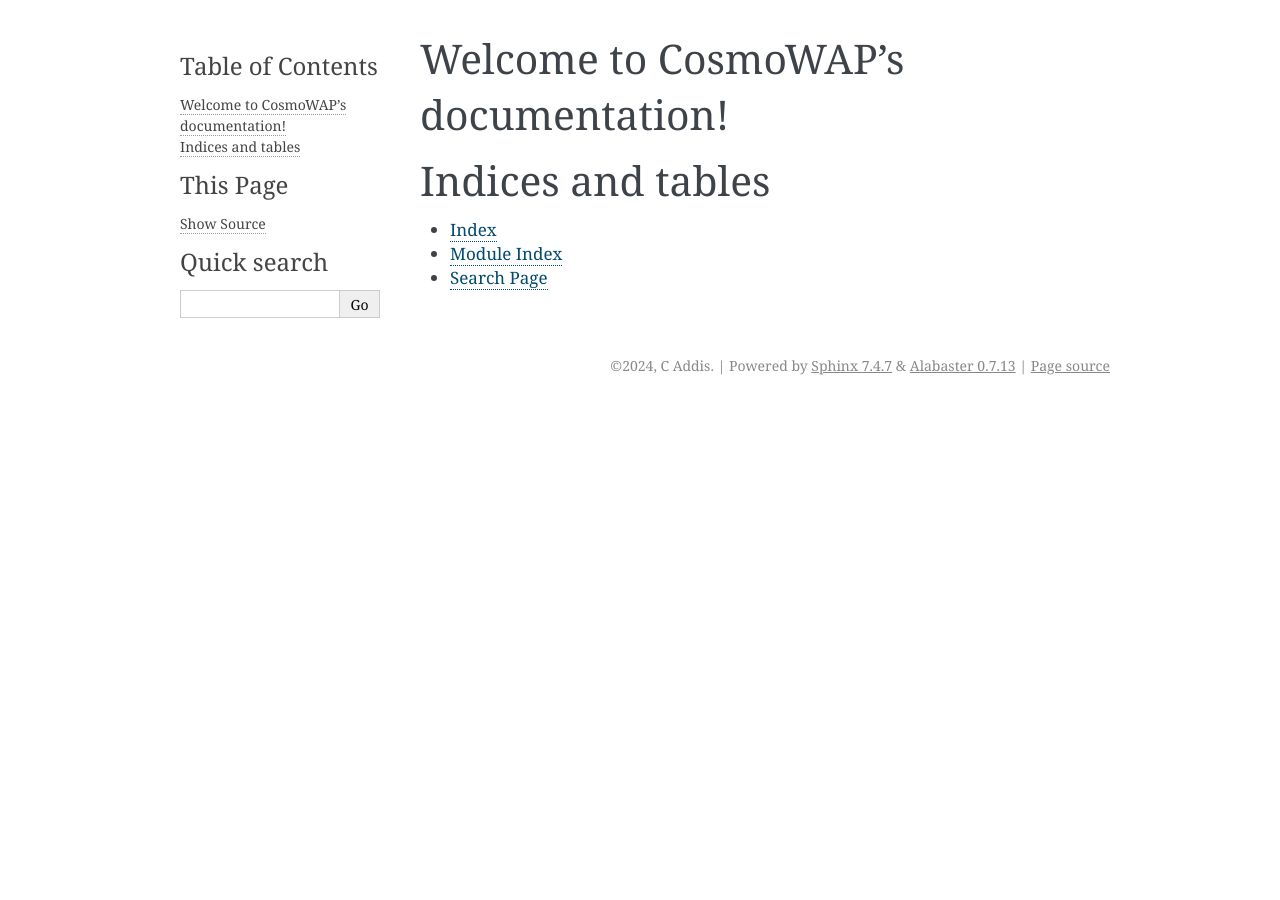
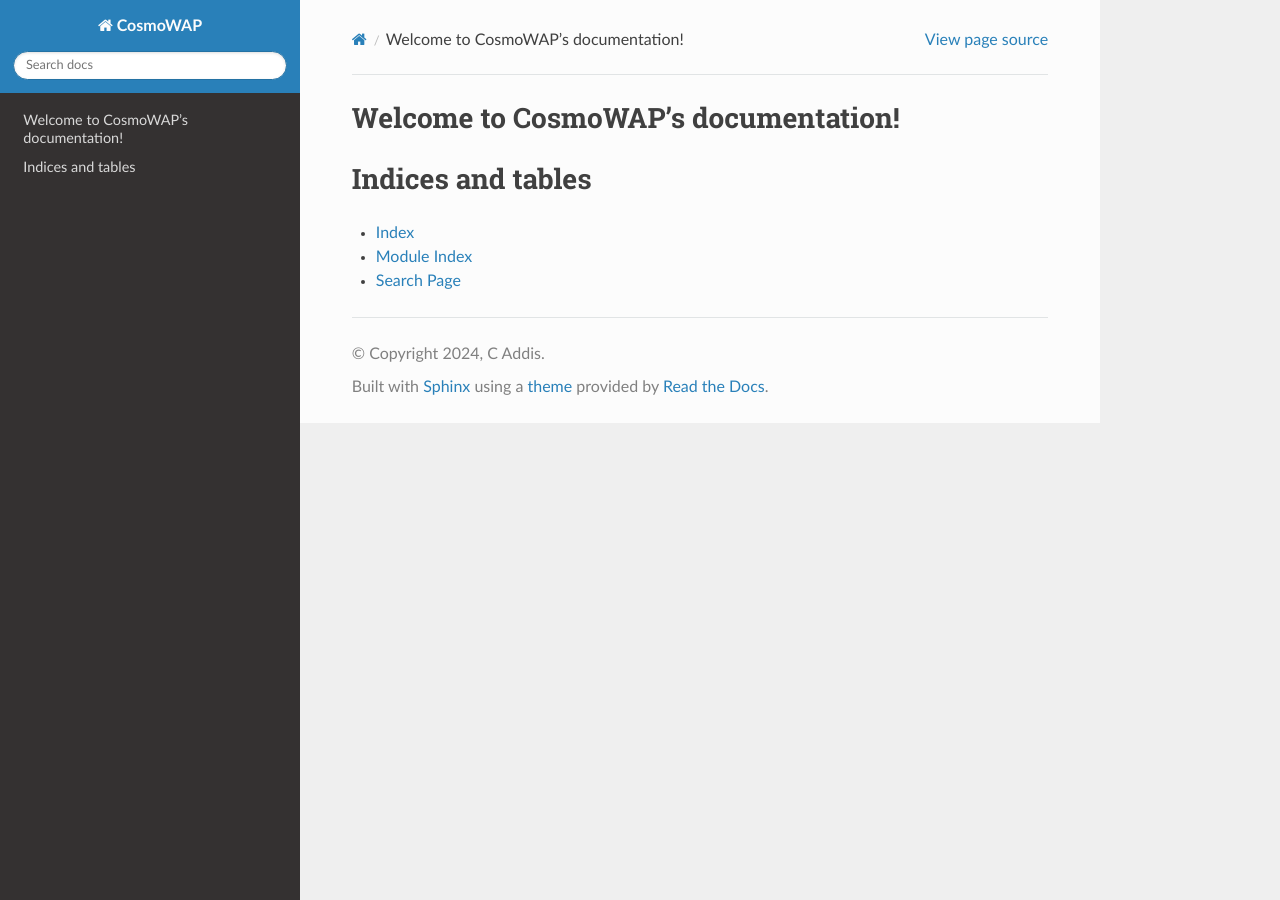
Before and after one commit to craddis1/CosmoWAP, a Sphinx documentation site: the page built from docs/source/index.rst, in a window 1280 px wide. Built offline with Sphinx 7.4.7 and the Read the Docs theme 3.1.0, drawn with Linux system fonts in a browser that asks for light colours.

Commit message:
readthedocsagain

```diff
--- a/docs/source/conf.py
+++ b/docs/source/conf.py
@@ -81,8 +81,12 @@ pygments_style = None
 
 # The theme to use for HTML and HTML Help pages.  See the documentation for
 # a list of builtin themes.
-#
-html_theme = 'alabaster'
+# CA: changing theme here....
+import sphinx_rtd_theme
+
+html_theme = "sphinx_rtd_theme"
+html_theme_path = [sphinx_rtd_theme.get_html_theme_path()]
+#html_theme = 'alabaster'
 
 # Theme options are theme-specific and customize the look and feel of a theme
 # further.  For a list of options available for each theme, see the
```
